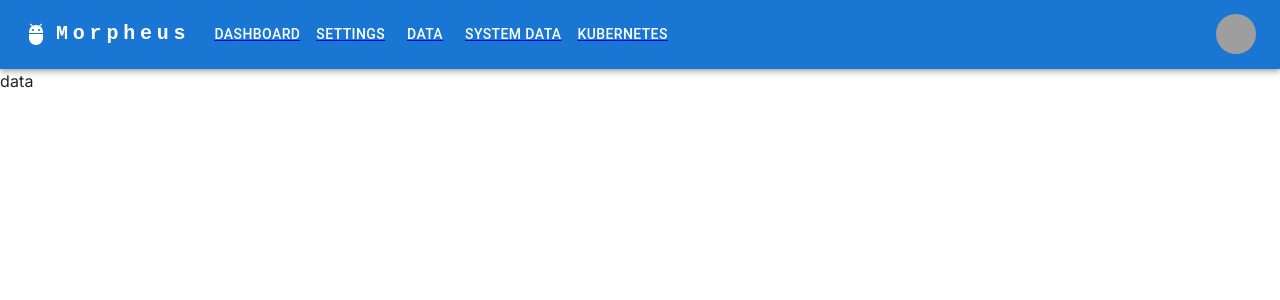
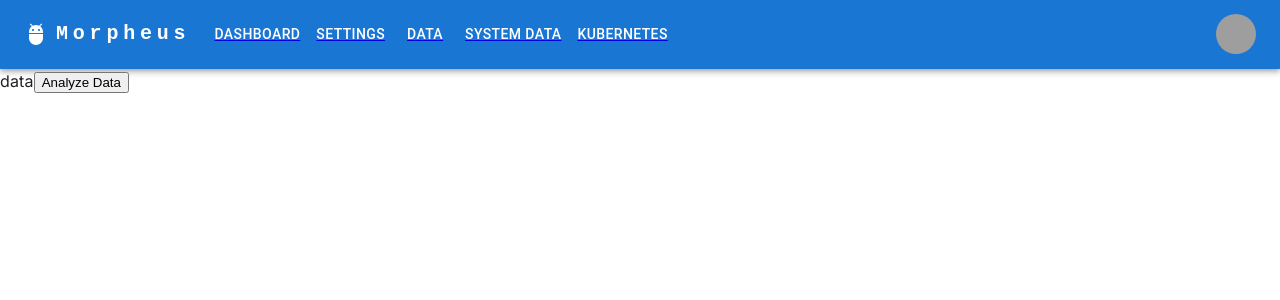
Before and after one commit to oslabs-beta/Morpheus, a Next.js app in the folder nextui/: page /dashboard/data in a window 1280 px wide. Shown: the top 300 px of the page. Built offline with nearby package versions, Linux system fonts and the light colour scheme; grey boxes are pictures that could not be loaded.

Commit message:
Updated readme and data page to render dummy AWS Bedrock response

```diff
--- a/nextui/app/dashboard/data/page.tsx
+++ b/nextui/app/dashboard/data/page.tsx
@@ -1,10 +1,32 @@
-import React from 'react'
+'use client';
+
+import React from 'react';
 import { CssBaseline } from '@mui/material';
+import axios from 'axios';
+import { useState } from 'react';
 
 export default function data() {
+  const [data, setData] = useState();
+
+  const onClickHandle = async () => {
+    try {
+      const response = await axios.get(
+        'http://localhost:5000/api/aws-response'
+      );
+      setData(response.data);
+    } catch (error) {
+      console.error('Error fetching data: ', error);
+    }
+  };
+
   return (
     <div>
-          <CssBaseline />
-data</div>
-  )
+      <CssBaseline />
+      data
+      <button className='aws-button' onClick={onClickHandle}>
+        Analyze Data
+      </button>
+      <p>{data}</p>
+    </div>
+  );
 }
```
Also changed, not shown: 2 other files (tests, documents, lock files or other folders).
